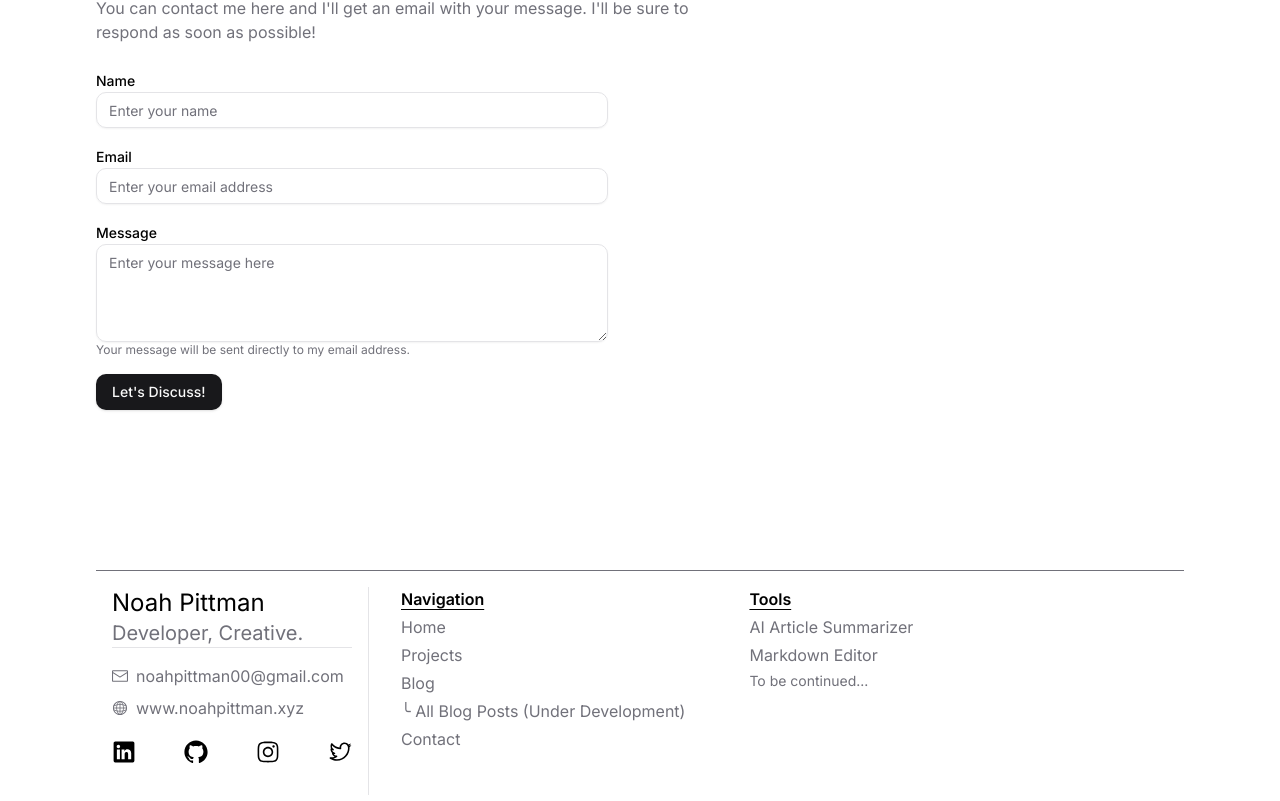
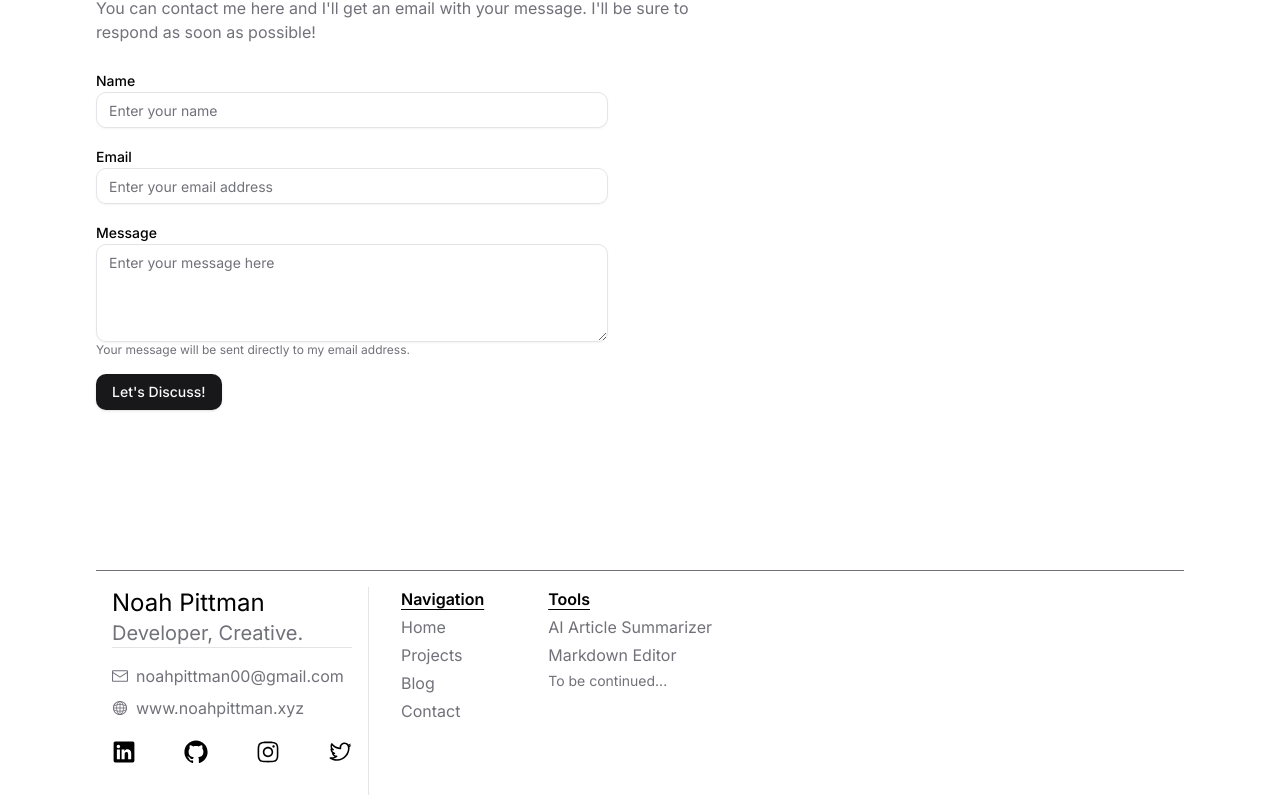
Before and after one commit to noahpittman/noahpittman, a Next.js app: page / in a window 1280 px wide. Shown: the part 1914-2715 px from the top of the page. Built offline with nearby package versions, Linux system fonts and the light colour scheme.

Commit message:
add blog component to page add blog page.js todo: packages & implement mdx

```diff
--- /dev/null
+++ b/app/blog/page.js
@@ -0,0 +1,9 @@
+const Blog = () => {
+	return (
+		<div>
+			<h1>hello world</h1>
+		</div>
+	);
+};
+
+export default Blog;
--- a/app/page.js
+++ b/app/page.js
@@ -43,6 +43,7 @@ export default function Home() {
 			<Navbar />
 			<Hero />
 			<Projects />
+			{/* <Blog /> */}
 			<Contact />
 			<Footer />
 		</>
@@ -393,6 +394,8 @@ export function Projects() {
 	);
 }
 
+export function Blog() {}
+
 export function Contact() {
 	const [nameInput, setNameInput] = useState("");
 	const [emailInput, setEmailInput] = useState("");
@@ -536,11 +539,11 @@ export function Footer() {
 			href: "/#blog",
 			value: "Blog",
 		},
-		{
-			name: "allposts",
-			href: "/#blog",
-			value: "╰ All Blog Posts (Under Development)",
-		},
+		// {
+		// 	name: "allposts",
+		// 	href: "/blog",
+		// 	value: "╰ All Blog Posts (Under Development)",
+		// },
 		{
 			name: "contact",
 			href: "/#contact",
```
